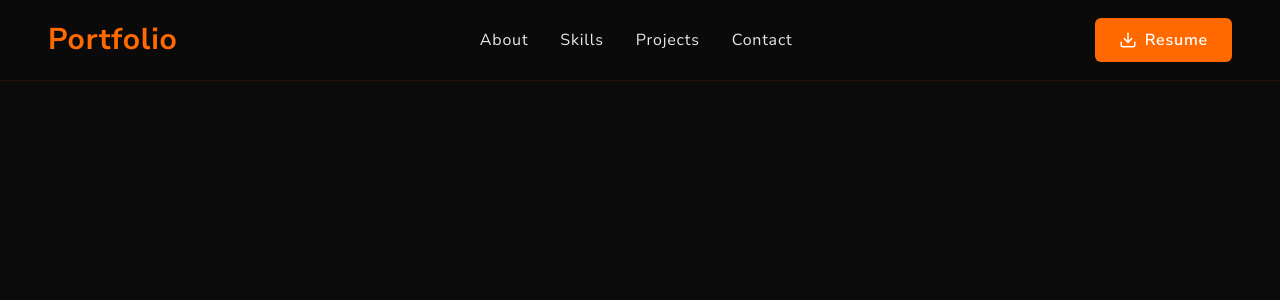
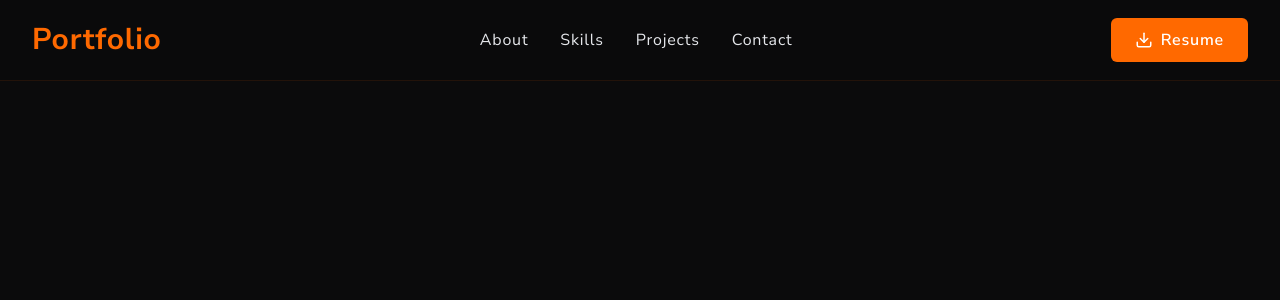
Before and after one commit to ez-sourav/Portfolio, a React (Vite) app: page / in a window 1280 px wide. Shown: the top 300 px of the page. Built offline with nearby package versions, Linux system fonts and the light colour scheme; a web font is replaced by a local one.

Commit message:
reduce width in navbar

```diff
--- a/src/Components/Navbar.jsx
+++ b/src/Components/Navbar.jsx
@@ -14,29 +14,34 @@ const Navbar = () => {
 
   return (
     <nav className="fixed top-0 left-0 w-full z-50 bg-[#0B0B0C]/95 backdrop-blur-md border-b border-orange-500/10">
-            <div className="max-w-7xl mx-auto px-5 sm:px-8 lg:px-12">
+      <div className="max-w-full mx-auto px-6 sm:px-8 lg:px-8">
         <div className="flex items-center justify-between h-20">
 
+          {/* Logo */}
           <h1 className="text-2xl sm:text-3xl font-bold text-orange-500">
             Portfolio
           </h1>
 
-                    <ul className="hidden md:flex items-center gap-8 text-gray-100 ">
+          {/* Desktop Menu */}
+          <ul className="hidden md:flex items-center gap-8 text-gray-100">
             {navLinks.map((link, index) => (
               <li key={index} className="relative group">
+
                 <a
                   href={link.href}
                   onClick={() => setActive(link.name)}
-                                    className={`transition duration-300 hover:text-orange-400 ${active === link.name
+                  className={`transition duration-300 hover:text-orange-400 ${
+                    active === link.name
                       ? "text-orange-400"
                       : "text-gray-200"
                   }`}
                 >
                   {link.name}
                 </a>
-                                {/*=underline  */}
+
                 <span
-                                    className={`absolute left-0 -bottom-1 h-0.5 bg-orange-500 transition-all duration-300 ${active === link.name
+                  className={`absolute left-0 -bottom-1 h-0.5 bg-orange-500 transition-all duration-300 ${
+                    active === link.name
                       ? "w-full"
                       : "w-0 group-hover:w-full"
                   }`}
@@ -45,10 +50,13 @@ const Navbar = () => {
             ))}
           </ul>
 
-                    <button className="hidden md:flex items-center justify-center gap-2 bg-orange-500 hover:bg-orange-600 hover:cursor-pointer active:scale-95 px-6 py-2.5 rounded-md font-semibold transition duration-300">
-                        <span><Download size={18} /></span> Resume
+          {/* Resume Button */}
+          <button className="hidden md:flex items-center justify-center gap-2 bg-orange-500 hover:bg-orange-600 active:scale-95 px-6 py-2.5 rounded-md font-semibold transition duration-300">
+            <Download size={18} />
+            Resume
           </button>
 
+          {/* Mobile Menu Button */}
           <button
             className="md:hidden cursor-pointer text-white"
             onClick={() => setIsOpen(!isOpen)}
@@ -58,21 +66,24 @@ const Navbar = () => {
         </div>
       </div>
 
-            {/* for small device like Mobile */}
+      {/* Mobile Menu */}
       <div
-                className={`md:hidden overflow-hidden transition-all duration-500 ${isOpen ? "max-h-96 opacity-100" : "max-h-0 opacity-0"
+        className={`md:hidden overflow-hidden transition-all duration-500 ${
+          isOpen ? "max-h-96 opacity-100" : "max-h-0 opacity-0"
         }`}
       >
         <ul className="flex flex-col items-center gap-6 py-6 bg-[#111111]">
           {navLinks.map((link, index) => (
             <li key={index} className="relative group">
+
               <a
                 href={link.href}
                 onClick={() => {
                   setActive(link.name);
                   setIsOpen(false);
                 }}
-                                className={`transition duration-300 hover:text-orange-400 ${active === link.name
+                className={`transition duration-300 hover:text-orange-400 ${
+                  active === link.name
                     ? "text-orange-400"
                     : "text-gray-200"
                 }`}
@@ -80,9 +91,9 @@ const Navbar = () => {
                 {link.name}
               </a>
 
-                            {/* underline */}
               <span
-                                className={`absolute left-0 -bottom-1 h-0.5 bg-orange-500 transition-all duration-300 ${active === link.name
+                className={`absolute left-0 -bottom-1 h-0.5 bg-orange-500 transition-all duration-300 ${
+                  active === link.name
                     ? "w-full"
                     : "w-0 group-hover:w-full"
                 }`}
@@ -90,8 +101,9 @@ const Navbar = () => {
             </li>
           ))}
 
-                    <button className="bg-orange-500 flex items-center justify-center gap-1.5 hover:bg-orange-600 cursor-pointer active:scale-95 px-10 py-2.5 rounded-lg font-semibold transition duration-300">
-                       <span><Download size={16}/></span> Resume
+          <button className="bg-orange-500 flex items-center justify-center gap-1.5 hover:bg-orange-600 active:scale-95 px-10 py-2.5 rounded-lg font-semibold transition duration-300">
+            <Download size={16} />
+            Resume
           </button>
         </ul>
       </div>
```
Lines whose indentation alone changed are shown as unchanged.
